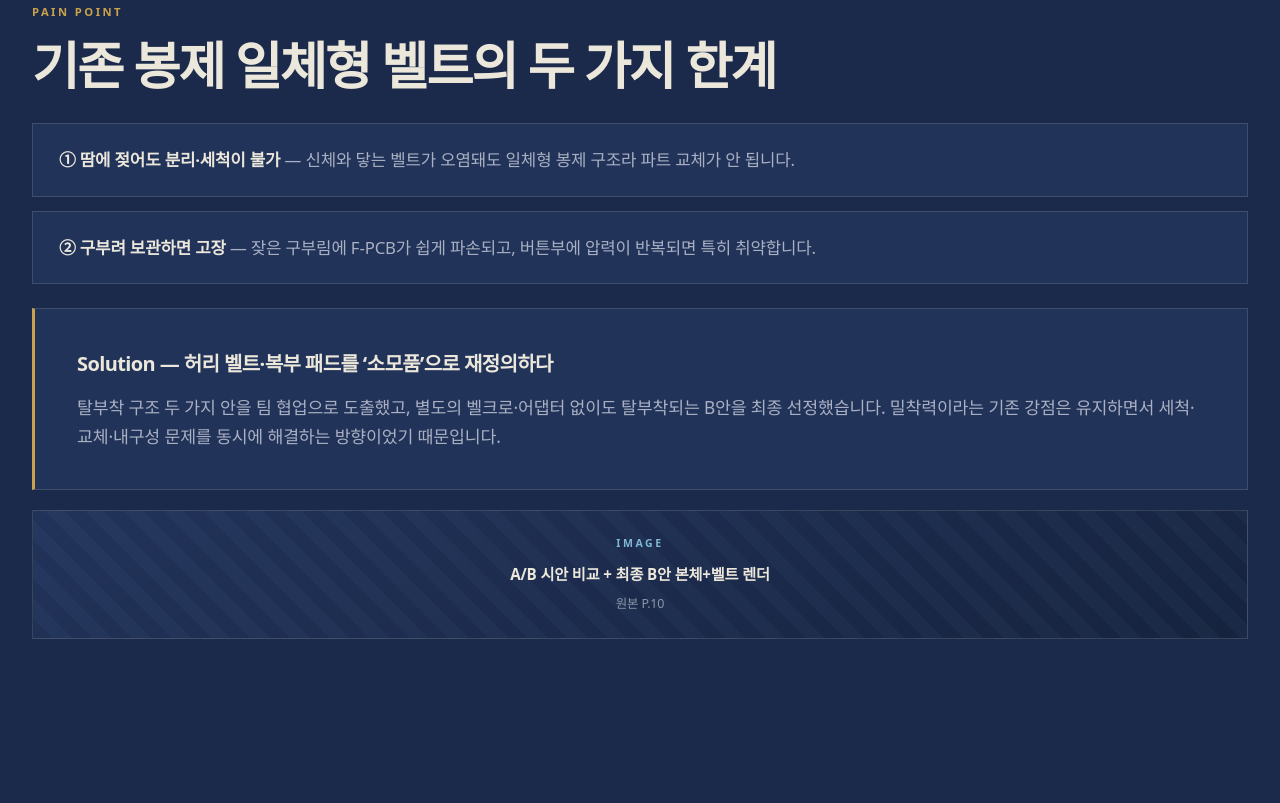
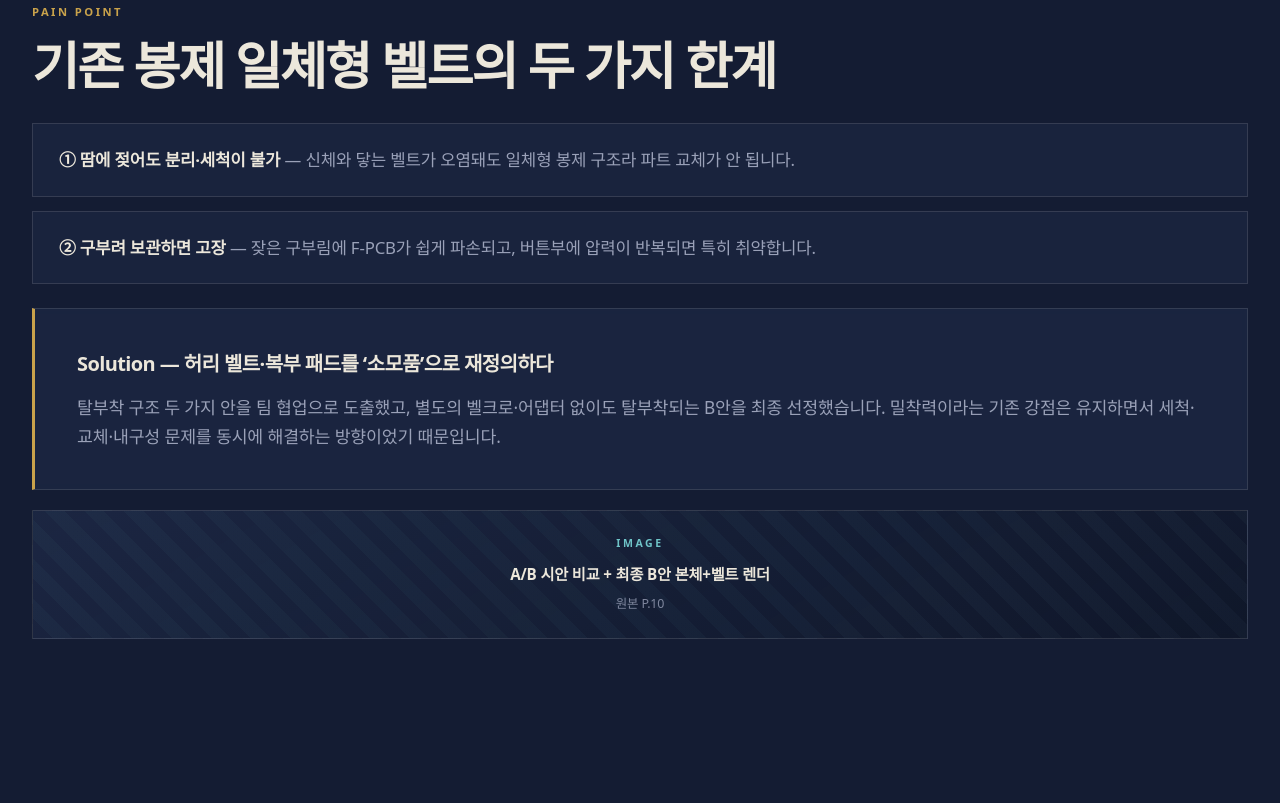
Before and after one commit to IDKim-design/Kihyeon_Portfolio, a plain HTML site: page projects/ionic-cryo-stick.html in a window 1280 px wide. Shown: the part 1757-2560 px from the top of the page. Drawn offline with Linux system fonts and the light colour scheme; a web font is replaced by a local one.

Commit message:
Add files via upload

```diff
--- a/style.css
+++ b/style.css
@@ -2,13 +2,30 @@
    김기현 포트폴리오 — Dramatic Indigo (Base Design 무드)
    ========================================================= */
 :root{
-  --indigo:#16233F; --indigo-2:#1B2A4A; --indigo-3:#22335A; --indigo-4:#2C3F6B;
-  --paper:#ECE7DB; --paper-dim:#A9B0C2; --cyan:#7FB7D4; --gold:#C9A24B;
-  --line:rgba(236,231,219,.14); --maxw:1280px; --ease:cubic-bezier(.16,1,.3,1);
+  /* 2026 Future Dusk 계열 — 인디고에 보라 기운, 더 깊고 어둡게 */
+  --indigo:#0E1526;
+  --indigo-2:#141C33;
+  --indigo-3:#1D2845;
+  --indigo-4:#2A3860;
+  --dusk:#3B2F63;
+  --paper:#ECE7DB; --paper-dim:#9AA1B8;
+  --cyan:#6FC4C8;
+  --gold:#C9A24B;
+  --line:rgba(236,231,219,.13); --maxw:1280px; --ease:cubic-bezier(.16,1,.3,1);
 }
 *{box-sizing:border-box;margin:0;padding:0}
 html{scroll-behavior:smooth;background:var(--indigo)}
-body{font-family:'Pretendard','Apple SD Gothic Neo','Malgun Gothic',system-ui,sans-serif;background:var(--indigo-2);color:var(--paper);line-height:1.65;-webkit-font-smoothing:antialiased;letter-spacing:-.01em;overflow-x:hidden}
+body{font-family:'Pretendard','Apple SD Gothic Neo','Malgun Gothic',system-ui,sans-serif;background:var(--indigo-2);color:var(--paper);line-height:1.65;-webkit-font-smoothing:antialiased;letter-spacing:-.01em;overflow-x:hidden;position:relative}
+/* 2026 트렌드: 코어 팔레트로 만든 구조적 그라데이션 글로우 (장식 아님, 공간감) */
+body::before{
+  content:"";position:fixed;inset:0;z-index:-1;pointer-events:none;
+  background:
+    radial-gradient(60% 50% at 12% 8%, rgba(111,196,200,.14), transparent 60%),
+    radial-gradient(55% 45% at 88% 22%, rgba(59,47,99,.40), transparent 62%),
+    radial-gradient(50% 50% at 78% 95%, rgba(201,162,75,.10), transparent 60%),
+    radial-gradient(70% 60% at 30% 80%, rgba(42,56,96,.45), transparent 65%),
+    linear-gradient(160deg, #0E1526 0%, #141C33 45%, #10182E 100%);
+}
 img{max-width:100%;display:block}
 a{color:inherit;text-decoration:none}
 ::selection{background:var(--cyan);color:var(--indigo)}
@@ -70,7 +87,7 @@ a{color:inherit;text-decoration:none}
 .prow .pcta .ln{width:30px;height:1px;background:var(--gold);transition:width .35s var(--ease)}
 .prow:hover .pcta .ln{width:54px}
 .prow .pvisual .ph{position:absolute;inset:0}
-.ph{background:repeating-linear-gradient(45deg,transparent,transparent 14px,rgba(127,183,212,.04) 14px,rgba(127,183,212,.04) 28px),linear-gradient(150deg,var(--indigo-3),var(--indigo));display:flex;align-items:center;justify-content:center;text-align:center;border:1px solid var(--line)}
+.ph{background:repeating-linear-gradient(45deg,transparent,transparent 14px,rgba(111,196,200,.035) 14px,rgba(111,196,200,.035) 28px),linear-gradient(150deg,rgba(29,40,69,.85),rgba(14,21,38,.7));display:flex;align-items:center;justify-content:center;text-align:center;border:1px solid var(--line);backdrop-filter:blur(2px)}
 .ph .ph-inner{padding:24px;max-width:88%}
 .ph .ph-tag{font-size:.66rem;letter-spacing:.24em;text-transform:uppercase;font-weight:700;color:var(--cyan);margin-bottom:10px}
 .ph .ph-desc{font-size:.95rem;font-weight:600;color:var(--paper);line-height:1.5}
@@ -114,12 +131,12 @@ a{color:inherit;text-decoration:none}
 .split .ph,.twocol .ph{min-height:46vh}
 .fullbleed{margin:40px 0}
 .fullbleed .ph{min-height:64vh}
-.decision{background:var(--indigo-3);border:1px solid var(--line);border-left:3px solid var(--gold);padding:38px 42px;margin:20px 0}
+.decision{background:rgba(29,40,69,.7);backdrop-filter:blur(3px);border:1px solid var(--line);border-left:3px solid var(--gold);padding:38px 42px;margin:20px 0}
 .decision .dh{font-weight:800;color:var(--paper);font-size:1.25rem;margin-bottom:14px;letter-spacing:-.03em}
 .decision p{margin-bottom:0;color:var(--paper-dim);max-width:none}
 .fill{background:rgba(201,162,75,.16);border:1px solid rgba(201,162,75,.45);border-radius:6px;padding:3px 9px;color:var(--gold);font-weight:600;font-size:.92em}
 .painlist{list-style:none;margin-top:8px}
-.painlist li{background:var(--indigo-3);border:1px solid var(--line);padding:22px 26px;margin-bottom:14px;color:var(--paper-dim);font-size:1.05rem}
+.painlist li{background:rgba(29,40,69,.6);border:1px solid var(--line);padding:22px 26px;margin-bottom:14px;color:var(--paper-dim);font-size:1.05rem}
 .painlist li b{color:var(--paper)}
 .cmf{display:flex;gap:16px;margin-top:20px;flex-wrap:wrap}
 .swatch{width:96px}
```
